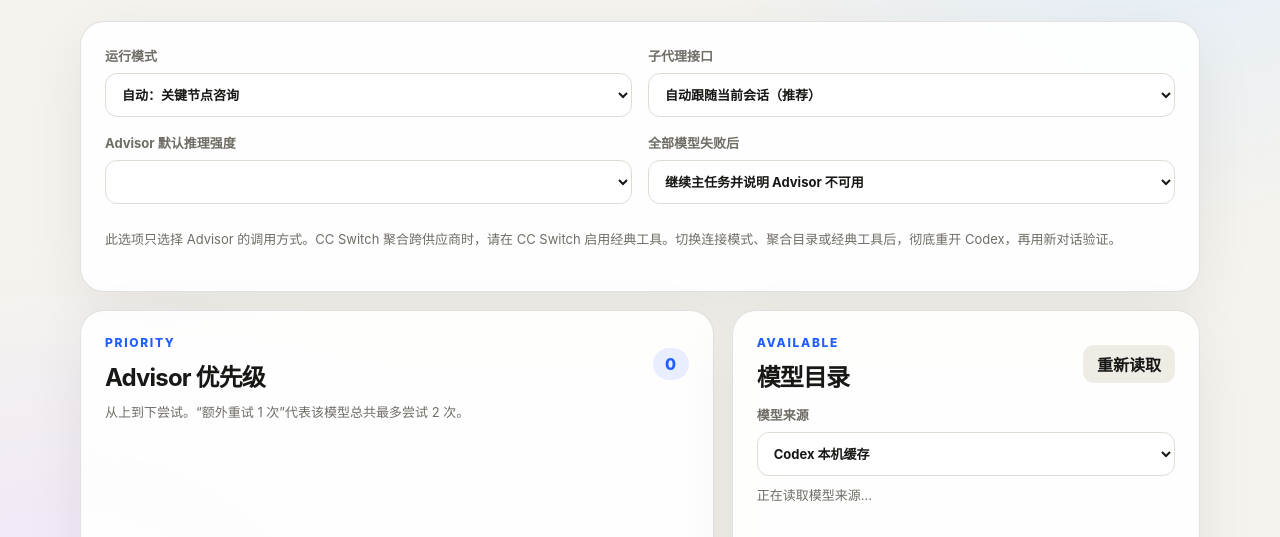
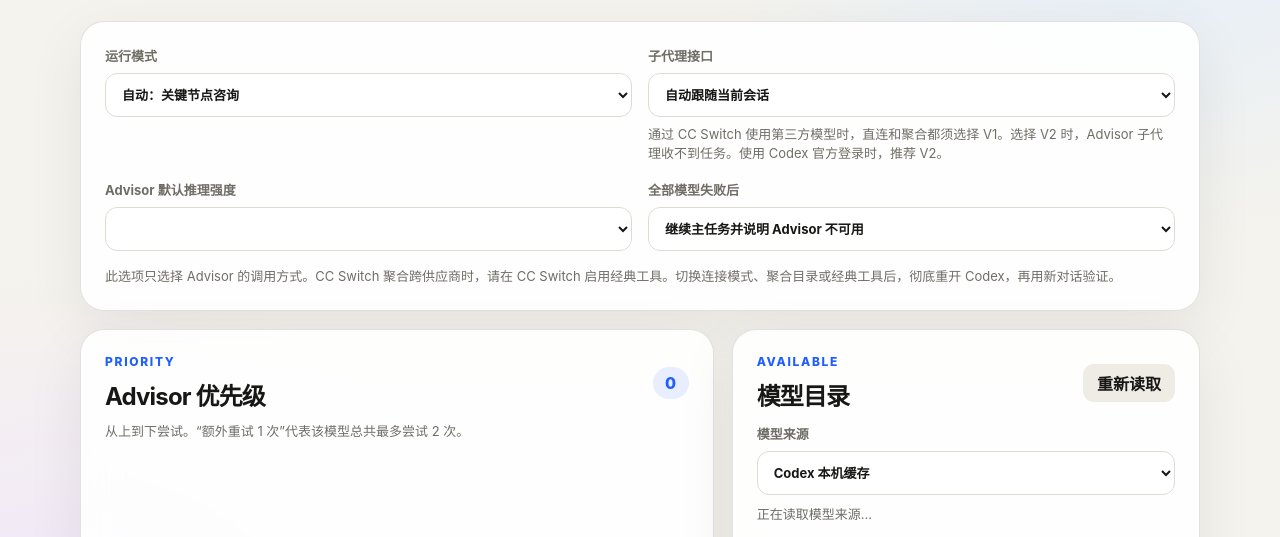
Before and after one commit to pixelsama/codex-advisor, a plain HTML site: page assets/index.html in a window 1280 px wide. Shown: the part 259-796 px from the top of the page. Drawn offline with Linux system fonts and the light colour scheme; no server answers.

Commit message:
Clarify Advisor protocol selection for CC Switch

```diff
--- a/assets/index.html
+++ b/assets/index.html
@@ -49,14 +49,19 @@
             <option value="manual">手动：只在 $advisor ask 时咨询</option>
           </select>
         </label>
+        <div class="field">
           <label>
             <span>子代理接口</span>
             <select id="agent-protocol" aria-describedby="protocol-hint">
-            <option value="auto">自动跟随当前会话（推荐）</option>
+              <option value="auto">自动跟随当前会话</option>
               <option value="v2">V2</option>
               <option value="v1">V1（经典工具）</option>
             </select>
           </label>
+          <p id="protocol-hint" class="hint">
+            通过 CC Switch 使用第三方模型时，直连和聚合都须选择 V1。选择 V2 时，Advisor 子代理收不到任务。使用 Codex 官方登录时，推荐 V2。
+          </p>
+        </div>
         <label>
           <span>Advisor 默认推理强度</span>
           <select id="reasoning-effort"></select>
@@ -68,7 +73,7 @@
             <option value="block">暂停关键决策并询问我</option>
           </select>
         </label>
-        <p id="protocol-hint" class="hint settings-hint">此选项只选择 Advisor 的调用方式。CC Switch 聚合跨供应商时，请在 CC Switch 启用经典工具。切换连接模式、聚合目录或经典工具后，彻底重开 Codex，再用新对话验证。</p>
+        <p class="hint settings-hint">此选项只选择 Advisor 的调用方式。CC Switch 聚合跨供应商时，请在 CC Switch 启用经典工具。切换连接模式、聚合目录或经典工具后，彻底重开 Codex，再用新对话验证。</p>
       </section>
 
       <section class="columns">
--- a/assets/styles.css
+++ b/assets/styles.css
@@ -182,6 +182,7 @@ h2 {
 .settings-grid {
   display: grid;
   grid-template-columns: repeat(2, minmax(0, 1fr));
+  align-items: start;
   gap: 16px;
   margin-bottom: 18px;
 }
@@ -202,7 +203,11 @@ h2 {
 
 .settings-hint {
   grid-column: 1 / -1;
+}
+
+.settings-grid .hint {
   margin: 0;
+  font-weight: 400;
 }
 
 select,
```
Also changed, not shown: 1 other file. Lines whose indentation alone changed are shown as unchanged.
